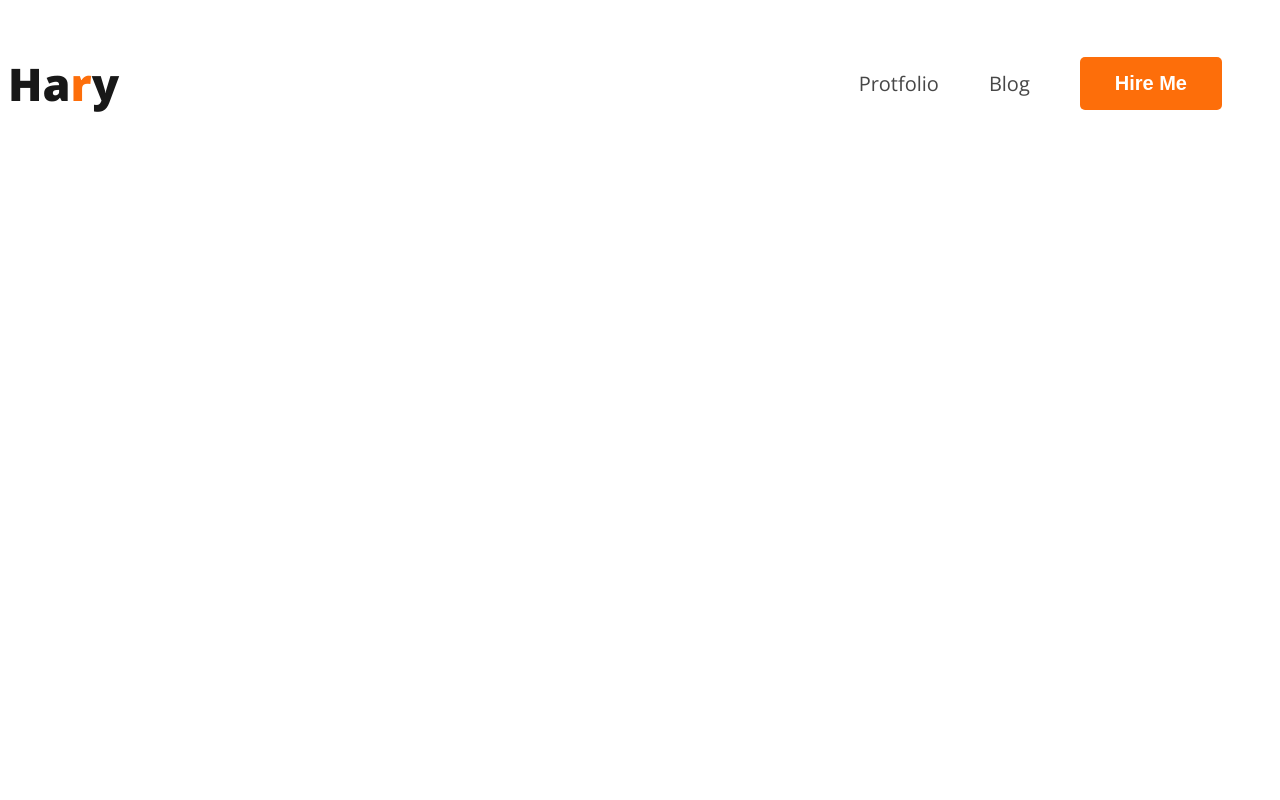
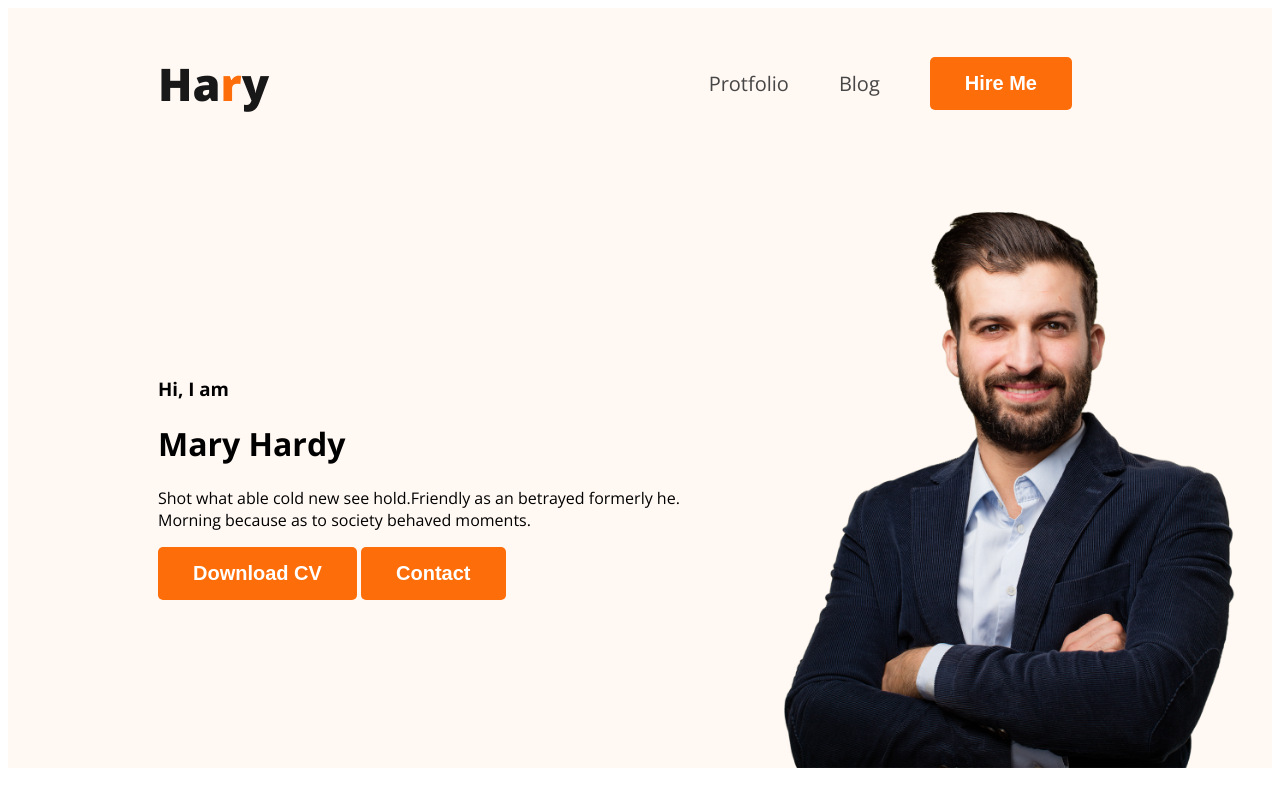
Before and after one commit to MDekram29/web-developar-, a plain HTML site: page index.html in a window 1280 px wide. Drawn offline with nearby package versions, Linux system fonts and the light colour scheme.

Commit message:
banner part

```diff
--- a/index.html
+++ b/index.html
@@ -13,7 +13,7 @@
     <link rel="stylesheet" href="style/style.css" />
   </head>
   <body>
-    <header>
+    <header class="header">
       <nav>
         <h3 class="nav-title">Ha<span class="orange-color">r</span>y</h3>
         <ul>
@@ -22,6 +22,16 @@
           <li><button class="btn-primary">Hire Me</button></li>
         </ul>
       </nav>
+      <div class="banner">
+        <div class="banner-content">
+          <h3 class="banner-first">Hi, I  am</h3>
+          <h1 class="banner-title">Mary Hardy</h1>
+          <p>Shot what able cold new see hold.Friendly as an betrayed formerly he. Morning because as to society behaved moments.</p>
+          <button class="btn-primary">Download CV</button>
+          <button class="btn-primary">Contact</button>
+        </div>
+        <img class="profile-pic" src="images/hardy.png" alt="">
+      </div>
     </header>
     <main></main>
     <footer></footer>
--- a/style/style.css
+++ b/style/style.css
@@ -19,6 +19,7 @@ nav {
   display: flex;
   align-items: center;
   justify-content: space-between;
+  margin: 0 150px;
 }
 .nav-title {
   color: #181818;
@@ -43,3 +44,16 @@ nav a {
   text-decoration: none;
   color: #474747;
 }
+
+/* header related style */
+.header{
+  background-color: #FFF8F3;
+}
+.banner{
+  margin: 30px 30px 30px 150px;
+  display: flex;
+  align-items: center;
+}
+.banner .profile-pic{
+  width: 500px;
+}
```
